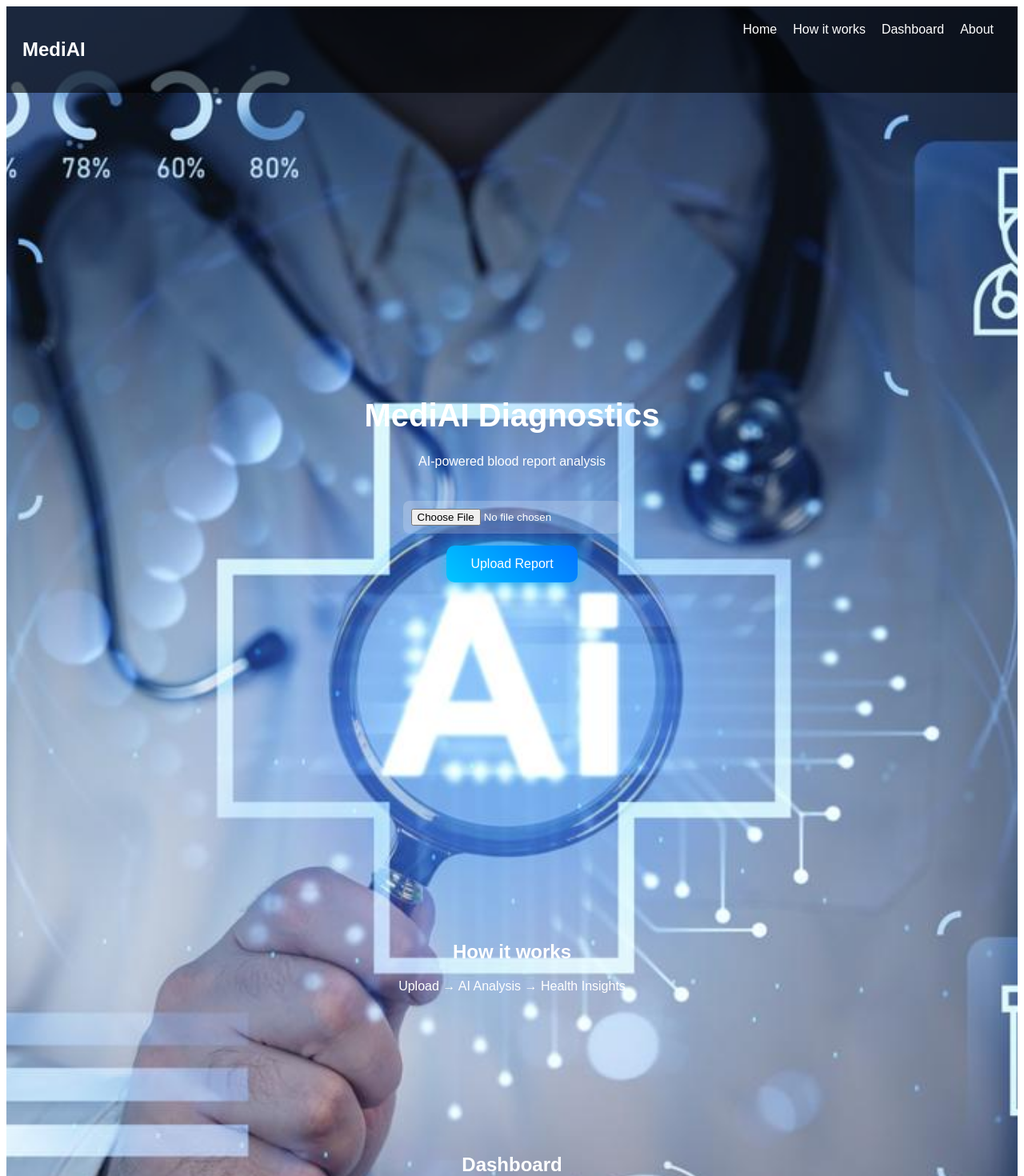
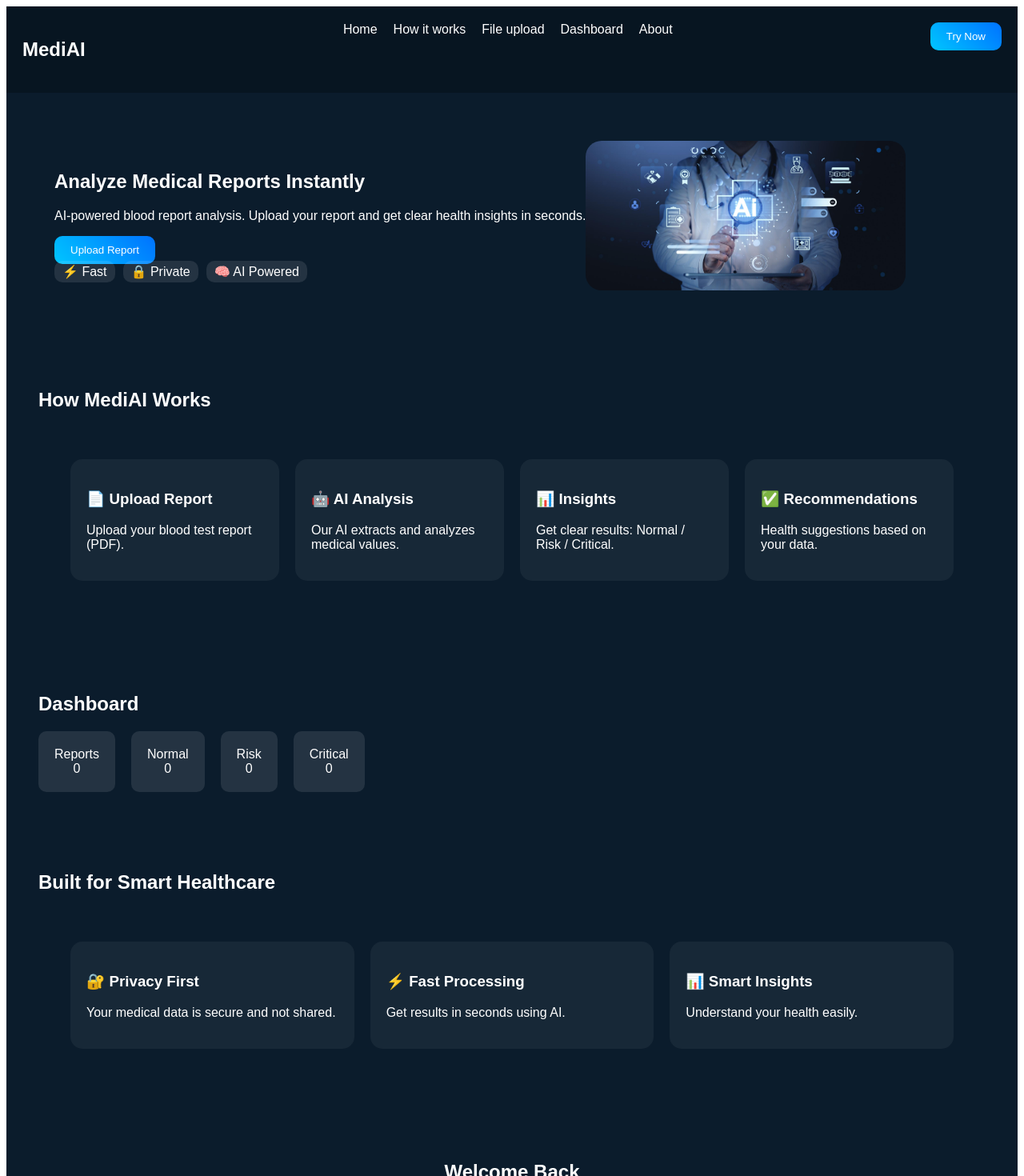
Before and after one commit to Rahul2127git/MediAI-Diagnostics, a Next.js app in the folder mediai-diagnostics/frontend/: page / in a window 1280 px wide. Shown: the top 1470 px of the page at 80% size. Built offline with nearby package versions, Linux system fonts and the light colour scheme.

Commit message:
Update index.js

```diff
--- a/mediai-diagnostics/frontend/pages/index.js
+++ b/mediai-diagnostics/frontend/pages/index.js
@@ -1,179 +1,224 @@
-import { useState } from "react";
+import Link from "next/link";
 
 export default function Home() {
-  const [file, setFile] = useState(null);
-
-  const handleUpload = async () => {
-    if (!file) {
-      alert("Please select a file");
-      return;
-    }
-
-    const formData = new FormData();
-    formData.append("file", file);
-
-    try {
-      const res = await fetch(
-        "https://mediai-diagnostics-qpdf.onrender.com/analyze/",
-        {
-          method: "POST",
-          body: formData,
-        }
-      );
-
-      const data = await res.json();
-      alert(JSON.stringify(data, null, 2));
-    } catch {
-      alert("Error connecting to backend");
-    }
-  };
-
   return (
     <div className="container">
 
       {/* NAVBAR */}
-      <nav>
+      <nav className="navbar">
         <h2>MediAI</h2>
         <div>
-          <a href="#home">Home</a>
+          <a href="#">Home</a>
           <a href="#how">How it works</a>
-          <a href="#dashboard">Dashboard</a>
-          <a href="#about">About</a>
+          <a href="/upload">File upload</a>
+          <a href="#">Dashboard</a>
+          <a href="#">About</a>
         </div>
+        <Link href="/upload">
+          <button className="primary">Try Now</button>
+        </Link>
       </nav>
 
-      {/* HERO + UPLOAD */}
-      <section id="home" className="hero">
-        <h1>MediAI Diagnostics</h1>
-        <p>AI-powered blood report analysis</p>
+      {/* HERO SECTION */}
+      <section className="hero">
+        <div className="left">
+          <h1>Analyze Medical Reports Instantly</h1>
+          <p>
+            AI-powered blood report analysis. Upload your report and get
+            clear health insights in seconds.
+          </p>
 
-        <div className="uploadBox">
-          <input
-            type="file"
-            onChange={(e) => setFile(e.target.files[0])}
-          />
+          <Link href="/upload">
+            <button className="primary big">Upload Report</button>
+          </Link>
 
-          <button onClick={handleUpload}>
-            Upload Report
-          </button>
+          <div className="tags">
+            <span>⚡ Fast</span>
+            <span>🔒 Private</span>
+            <span>🧠 AI Powered</span>
+          </div>
+        </div>
+
+        <div className="right">
+          <img src="/bg.jpg" alt="AI" />
         </div>
       </section>
 
       {/* HOW IT WORKS */}
-      <section id="how">
-        <h2>How it works</h2>
-        <p>Upload → AI Analysis → Health Insights</p>
+      <section id="how" className="how">
+        <h2>How MediAI Works</h2>
+
+        <div className="grid">
+          <div className="card">
+            <h3>📄 Upload Report</h3>
+            <p>Upload your blood test report (PDF).</p>
+          </div>
+
+          <div className="card">
+            <h3>🤖 AI Analysis</h3>
+            <p>Our AI extracts and analyzes medical values.</p>
+          </div>
+
+          <div className="card">
+            <h3>📊 Insights</h3>
+            <p>Get clear results: Normal / Risk / Critical.</p>
+          </div>
+
+          <div className="card">
+            <h3>✅ Recommendations</h3>
+            <p>Health suggestions based on your data.</p>
+          </div>
+        </div>
       </section>
 
       {/* DASHBOARD */}
-      <section id="dashboard">
+      <section className="dashboard">
         <h2>Dashboard</h2>
         <div className="stats">
-          <div>Total<br />0</div>
-          <div>Normal<br />0</div>
-          <div>Risk<br />0</div>
-          <div>Critical<br />0</div>
+          <div>Reports<br/><span>0</span></div>
+          <div>Normal<br/><span>0</span></div>
+          <div>Risk<br/><span>0</span></div>
+          <div>Critical<br/><span>0</span></div>
         </div>
       </section>
 
-      {/* ABOUT */}
-      <section id="about">
-        <h2>About</h2>
-        <p>MediAI helps analyze medical reports using AI.</p>
+      {/* FEATURES */}
+      <section className="features">
+        <h2>Built for Smart Healthcare</h2>
+
+        <div className="grid">
+          <div className="card">
+            <h3>🔐 Privacy First</h3>
+            <p>Your medical data is secure and not shared.</p>
+          </div>
+
+          <div className="card">
+            <h3>⚡ Fast Processing</h3>
+            <p>Get results in seconds using AI.</p>
+          </div>
+
+          <div className="card">
+            <h3>📊 Smart Insights</h3>
+            <p>Understand your health easily.</p>
+          </div>
+        </div>
       </section>
+
+      {/* LOGIN SECTION */}
+      <section className="login">
+        <h2>Welcome Back</h2>
+        <p>Login to access your dashboard</p>
+
+        <input placeholder="Username" />
+        <input placeholder="Password" type="password" />
+
+        <button className="primary">Login</button>
+      </section>
+
+      {/* FOOTER */}
+      <footer>
+        Secure your health · MediAI Diagnostics
+      </footer>
 
       {/* STYLES */}
       <style jsx>{`
-        html {
-          scroll-behavior: smooth;
-        }
-
         .container {
-          min-height: 100vh;
-          background: url("/bg.jpg") no-repeat center center/cover;
+          background: #0b1c2c;
           color: white;
           font-family: Arial;
         }
 
-        nav {
+        .navbar {
           display: flex;
           justify-content: space-between;
           padding: 20px;
-          background: rgba(0,0,0,0.6);
+          background: #071521;
         }
 
-        nav a {
+        .navbar a {
           margin: 0 10px;
           color: white;
           text-decoration: none;
         }
 
-        section {
-          padding: 80px 20px;
-          text-align: center;
-        }
-
         .hero {
-          height: 100vh;
           display: flex;
-          flex-direction: column;
-          justify-content: center;
+          padding: 60px;
           align-items: center;
         }
 
-        h1 {
-          font-size: 2.5rem;
-          margin-bottom: 10px;
+        .hero img {
+          width: 400px;
+          border-radius: 20px;
         }
 
-        p {
-          margin-bottom: 20px;
+        .big {
+          padding: 15px 30px;
         }
 
-        /* 🔥 UPLOAD UI */
-        .uploadBox {
-          margin-top: 20px;
-          display: flex;
-          flex-direction: column;
-          align-items: center;
+        .tags span {
+          margin-right: 10px;
+          background: rgba(255,255,255,0.1);
+          padding: 5px 10px;
+          border-radius: 10px;
         }
 
-        .uploadBox input {
-          padding: 10px;
-          border-radius: 8px;
-          border: none;
-          margin-bottom: 15px;
-          background: rgba(255,255,255,0.2);
-          color: white;
+        .grid {
+          display: grid;
+          grid-template-columns: repeat(auto-fit, minmax(200px, 1fr));
+          gap: 20px;
+          padding: 40px;
         }
 
-        .uploadBox button {
-          padding: 14px 30px;
-          border: none;
-          border-radius: 10px;
-          background: linear-gradient(45deg, #00c6ff, #0072ff);
-          color: white;
-          font-size: 16px;
-          cursor: pointer;
-          box-shadow: 0 0 20px rgba(0,198,255,0.7);
-          transition: 0.3s;
+        .card {
+          background: rgba(255,255,255,0.05);
+          padding: 20px;
+          border-radius: 15px;
         }
 
-        .uploadBox button:hover {
-          transform: scale(1.05);
+        .dashboard, .features, .how {
+          padding: 40px;
         }
 
-        /* DASHBOARD */
         .stats {
           display: flex;
-          justify-content: center;
           gap: 20px;
         }
 
         .stats div {
-          background: rgba(0,0,0,0.6);
+          background: rgba(255,255,255,0.1);
           padding: 20px;
           border-radius: 10px;
+          text-align: center;
+        }
+
+        .login {
+          padding: 40px;
+          text-align: center;
+        }
+
+        .login input {
+          display: block;
+          margin: 10px auto;
+          padding: 10px;
+          width: 250px;
+          border-radius: 8px;
+          border: none;
+        }
+
+        .primary {
+          background: linear-gradient(45deg, #00c6ff, #0072ff);
+          border: none;
+          padding: 10px 20px;
+          border-radius: 10px;
+          color: white;
+          cursor: pointer;
+        }
+
+        footer {
+          text-align: center;
+          padding: 20px;
+          background: #071521;
         }
       `}</style>
     </div>
```
